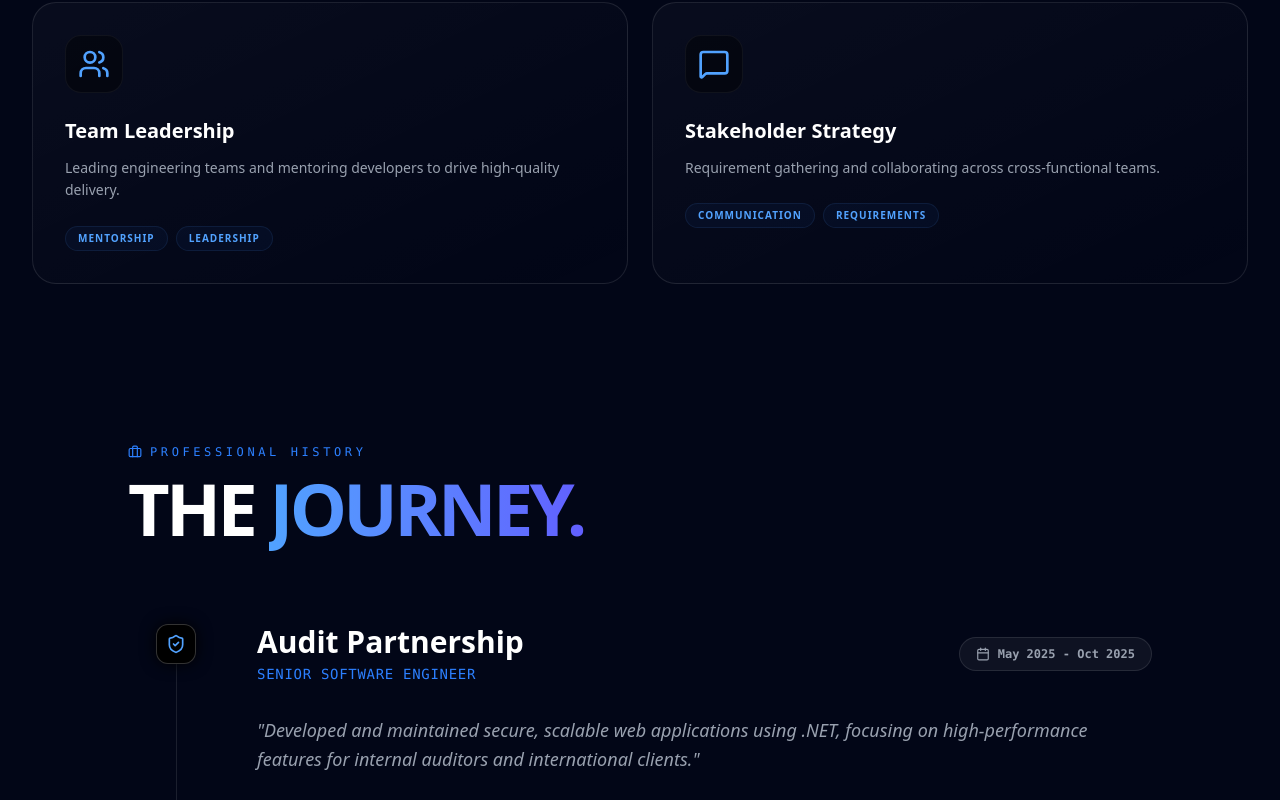
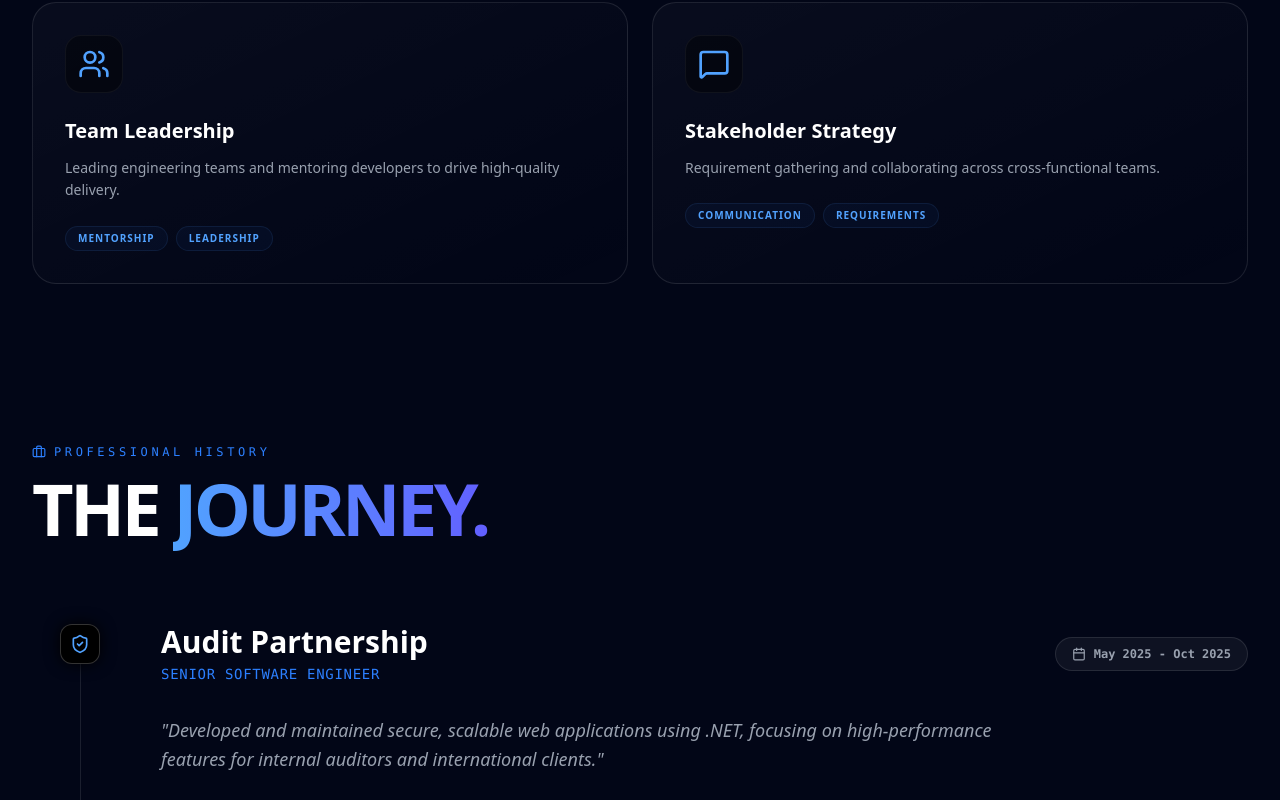
Before and after one commit to susanpant7/iamsusanpant, a React (Vite) app: page / in a window 1280 px wide. Shown: the part 2000-2800 px from the top of the page. Built offline with nearby package versions, Linux system fonts and the light colour scheme.

Commit message:
small design change

```diff
--- a/src/components/home/ExperienceSection.tsx
+++ b/src/components/home/ExperienceSection.tsx
@@ -55,9 +55,9 @@ const ExperienceSection = () => {
   ];
 
   return (
-    <section className="min-h-screen w-full py-20 px-4 bg-transparent relative overflow-hidden">
+    <section className="min-h-screen w-full py-20 px-8 bg-transparent relative overflow-hidden">
       <div className="absolute top-1/2 left-0 w-96 h-96 bg-blue-600/5 blur-[120px] rounded-full -translate-x-1/2 -translate-y-1/2 pointer-events-none" />
-      <div className="max-w-5xl mx-auto relative">
+      <div className="">
         <SectionHeader
           icon={Briefcase}
           label="Professional History"
```
